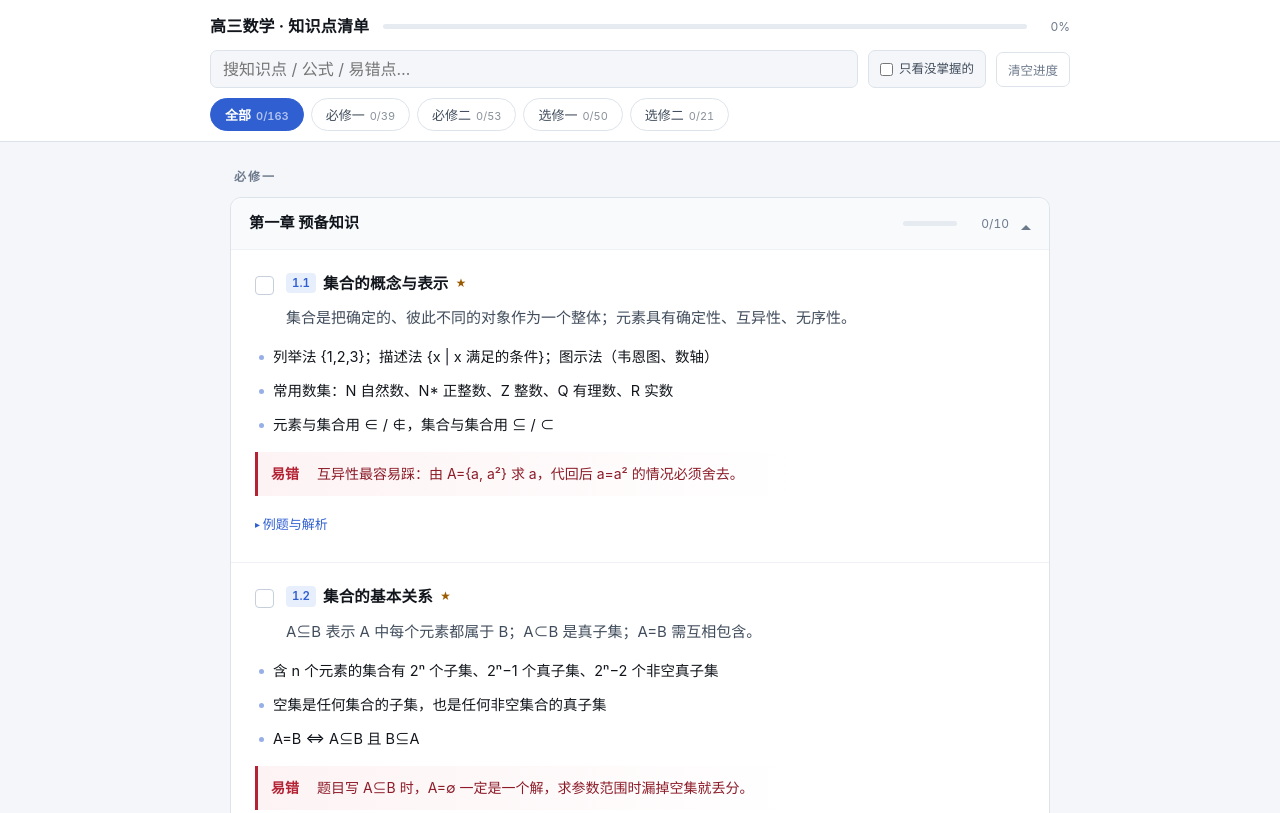
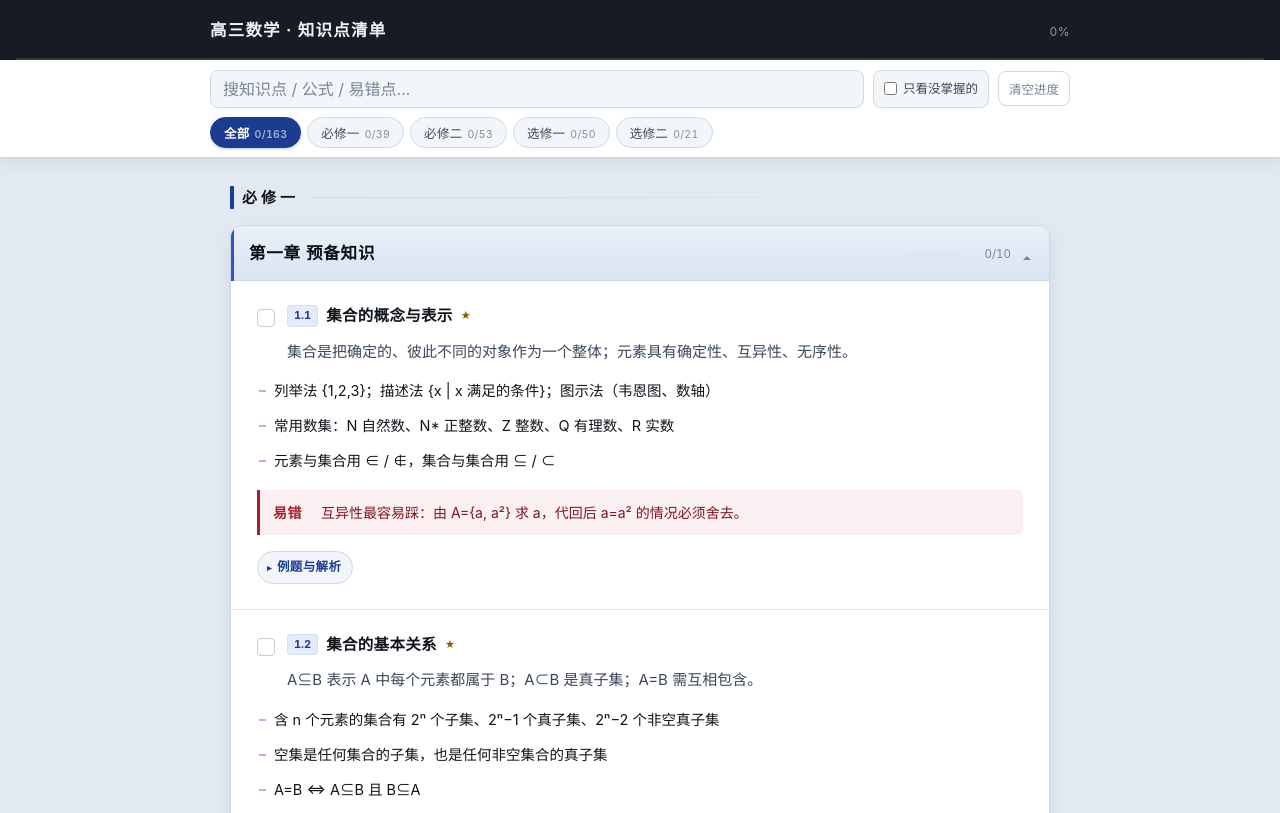
Before and after one commit to sereniiiii/math, a plain HTML site: page gaosan/index.html in a window 1280 px wide. Shown: the top 813 px of the page. Drawn offline with Linux system fonts and the light colour scheme.

Commit message:
知识点页改正式文档式排版：墨蓝顶栏/灰底白框/衬线章标题/框内连续条目

```diff
--- a/gaosan/assets/style.css
+++ b/gaosan/assets/style.css
@@ -1,25 +1,45 @@
 /* 高三数学知识点清单
-   视觉基调对齐 CPA 学习平台：冷灰底 + 纯白面板 + 单一蓝色强调 + 大行距。
-   关键不同：一章 = 一个白框，框内按知识点连续排版，用细分割线和留白分层，
-             不再是一张张独立卡片。 */
+   视觉基调：墨蓝顶栏 + 冷灰底 + 纯白面板 + 单一蓝色强调。
+   层次靠"深—灰—白"三档底色与极轻阴影拉开，标题用衬线，正文用无衬线保证公式清晰。
+   一章 = 一个白框，框内按知识点连续排版，用细分割线和留白分层。 */
 :root {
-  --ink: #12161c;
-  --ink-2: #414d5c;
-  --ink-3: #6d7a8c;
-  --bg: #f4f6f9;
-  --card: #ffffff;
-  --line: #dde3ea;
-  --line-2: #eef2f7;
-  --brand: #2f5fd0;
-  --brand-2: #1f4bb5;
-  --brand-soft: #e8effc;
-  --ok: #0b7a4b;
-  --warn: #b32334;
-  --warn-soft: #fdf3f4;
-  --star: #9a5b00;
-  --radius: 11px;
+  /* 顶栏 */
+  --nav-bg: #171c24;
+  --nav-text: #eef2f8;
+  --nav-dim: #8d99ab;
+
+  /* 三档底色 */
+  --page-bg: #e3e9f2;
+  --panel: #ffffff;
+  --panel-2: #f2f6fb;
+  --panel-3: #e4ecf6;
+
+  /* 分隔 */
+  --line: #cfd9e6;
+  --line-2: #e6ecf4;
+
+  /* 文字 */
+  --ink: #10151b;
+  --ink-2: #3b4859;
+  --ink-3: #78859a;
+
+  /* 强调 */
+  --blue: #2a56c6;
+  --blue-deep: #1b3c8f;
+  --blue-soft: #e4ebfa;
+  --ok: #0b6b45;
+  --warn: #a91f2f;
+  --warn-soft: #fbf0f1;
+  --star: #8a5a06;
+
+  --radius: 12px;
+  --shadow-sm: 0 1px 2px rgba(16, 21, 27, 0.04);
+  --shadow: 0 1px 3px rgba(16, 21, 27, 0.05), 0 8px 20px rgba(16, 21, 27, 0.045);
+
   --font: -apple-system, BlinkMacSystemFont, "PingFang SC", "Hiragino Sans GB",
           "Microsoft YaHei", "Segoe UI", sans-serif;
+  --font-serif: "Songti SC", "Source Han Serif SC", "Noto Serif SC", Georgia,
+                "Times New Roman", serif;
 }
 
 * { box-sizing: border-box; -webkit-tap-highlight-color: transparent; }
@@ -28,85 +48,78 @@ html { -webkit-text-size-adjust: 100%; }
 
 body {
   margin: 0;
-  background: var(--bg);
+  background: var(--page-bg);
   color: var(--ink);
   font-family: var(--font);
   font-size: 15px;
-  line-height: 1.75;
+  line-height: 1.8;
   -webkit-font-smoothing: antialiased;
-  padding-bottom: 30px;
+  padding-bottom: 26px;
 }
 
-/* ---------- 顶部 ---------- */
-.top {
-  position: sticky;
-  top: 0;
-  z-index: 20;
-  background: rgba(255, 255, 255, 0.96);
-  backdrop-filter: saturate(180%) blur(10px);
-  border-bottom: 1px solid var(--line);
-  padding: 12px 16px 0;
+/* ---------- 墨蓝顶栏（随页面滚走） ---------- */
+.nav {
+  background: var(--nav-bg);
+  padding: 15px 16px 0;
 }
 
-.top-inner {
+.nav-in {
   display: flex;
-  align-items: center;
-  gap: 14px;
+  align-items: baseline;
+  gap: 12px;
   max-width: 860px;
   margin: 0 auto;
 }
 
 h1 {
-  flex: 0 0 auto;
+  flex: 1;
   margin: 0;
-  font-size: 16px;
-  font-weight: 650;
-  letter-spacing: 0.2px;
-  color: var(--ink);
+  font-family: var(--font-serif);
+  font-size: 16.5px;
+  font-weight: 600;
+  letter-spacing: 1.2px;
+  color: var(--nav-text);
   white-space: nowrap;
 }
 
-.progress {
-  flex: 1;
+.pct {
+  flex: 0 0 auto;
+  font-size: 12px;
+  letter-spacing: 0.5px;
+  color: var(--nav-dim);
+  font-variant-numeric: tabular-nums;
+}
+
+.nav-bar {
+  height: 2px;
+  margin-top: 13px;
+  background: rgba(255, 255, 255, 0.13);
+}
+.nav-bar i {
+  display: block;
+  height: 100%;
+  width: 0;
+  background: linear-gradient(90deg, #3f6fd8, #7ba3f0);
+  transition: width 0.3s ease;
+}
+
+/* ---------- 吸顶工具条 ---------- */
+.top {
+  position: sticky;
+  top: 0;
+  z-index: 20;
+  background: #fff;
+  border-bottom: 1px solid var(--line);
+  box-shadow: 0 1px 0 rgba(16, 21, 27, 0.03), 0 6px 16px rgba(16, 21, 27, 0.06);
+  padding: 10px 16px 0;
+}
+
+.tools {
   display: flex;
   align-items: center;
   gap: 9px;
-  min-width: 0;
-}
-
-.bar {
-  flex: 1;
-  height: 5px;
-  background: #e6ebf2;
-  border-radius: 99px;
-  overflow: hidden;
-}
-
-.bar i {
-  display: block;
-  height: 100%;
-  width: 0;
-  background: var(--brand);
-  border-radius: 99px;
-  transition: width 0.25s ease;
-}
-
-#pct {
-  flex: 0 0 auto;
-  font-size: 12px;
-  color: var(--ink-3);
-  font-variant-numeric: tabular-nums;
-  min-width: 34px;
-  text-align: right;
-}
-
-/* 工具栏 */
-.tools {
-  display: flex;
-  align-items: center;
-  gap: 10px;
   max-width: 860px;
-  margin: 10px auto 0;
+  margin: 0 auto;
 }
 
 .tools input[type="search"] {
@@ -115,16 +128,18 @@ h1 {
   font-family: inherit;
   font-size: 16px;
   color: var(--ink);
-  background: var(--bg);
+  background: var(--panel-2);
   border: 1px solid var(--line);
-  border-radius: 7px;
+  border-radius: 8px;
   padding: 8px 12px;
   outline: none;
+  transition: background 0.15s ease, border-color 0.15s ease, box-shadow 0.15s ease;
 }
+.tools input[type="search"]::placeholder { color: var(--ink-3); }
 .tools input[type="search"]:focus {
-  border-color: var(--brand);
   background: #fff;
-  box-shadow: 0 0 0 3px var(--brand-soft);
+  border-color: var(--blue);
+  box-shadow: 0 0 0 3px rgba(42, 86, 198, 0.12);
 }
 
 .switch {
@@ -134,14 +149,14 @@ h1 {
   gap: 6px;
   font-size: 12.5px;
   color: var(--ink-2);
-  background: var(--bg);
+  background: var(--panel-2);
   border: 1px solid var(--line);
-  border-radius: 7px;
-  padding: 7px 11px;
+  border-radius: 8px;
+  padding: 7px 10px;
   cursor: pointer;
   white-space: nowrap;
 }
-.switch input { accent-color: var(--brand); margin: 0; }
+.switch input { accent-color: var(--blue); margin: 0; }
 
 .ghost {
   flex: 0 0 auto;
@@ -150,20 +165,20 @@ h1 {
   color: var(--ink-3);
   background: transparent;
   border: 1px solid var(--line);
-  border-radius: 7px;
-  padding: 7px 11px;
+  border-radius: 8px;
+  padding: 7px 10px;
   cursor: pointer;
   white-space: nowrap;
 }
-.ghost:active { background: var(--bg); }
+.ghost:active { background: var(--panel-2); }
 
 /* 册切换 */
 .tabs {
   display: flex;
-  gap: 7px;
+  gap: 6px;
   max-width: 860px;
-  margin: 10px auto 0;
-  padding-bottom: 10px;
+  margin: 9px auto 0;
+  padding-bottom: 9px;
   overflow-x: auto;
   scrollbar-width: none;
 }
@@ -172,25 +187,27 @@ h1 {
 .tab {
   flex: 0 0 auto;
   font-family: inherit;
-  font-size: 13px;
+  font-size: 12.5px;
+  letter-spacing: 0.3px;
   color: var(--ink-2);
-  background: #fff;
+  background: var(--panel-2);
   border: 1px solid var(--line);
   border-radius: 99px;
-  padding: 6px 14px;
+  padding: 5px 13px;
   cursor: pointer;
-  transition: background 0.15s ease, border-color 0.15s ease;
+  transition: background 0.15s ease, color 0.15s ease, border-color 0.15s ease;
 }
 .tab[aria-selected="true"] {
-  background: var(--brand);
-  border-color: var(--brand);
+  background: var(--blue-deep);
+  border-color: var(--blue-deep);
   color: #fff;
   font-weight: 600;
+  box-shadow: 0 1px 3px rgba(27, 60, 143, 0.28);
 }
 .tab .n {
-  font-size: 11px;
+  font-size: 10.5px;
   margin-left: 5px;
-  opacity: 0.62;
+  opacity: 0.6;
   font-variant-numeric: tabular-nums;
 }
 
@@ -198,24 +215,48 @@ h1 {
 main {
   max-width: 860px;
   margin: 0 auto;
-  padding: 18px 16px 10px;
+  padding: 20px 16px 10px;
 }
 
+/* 册标题：衬线 + 竖向色条 + 延伸横线，做文档分卷感 */
 .book-title {
-  margin: 22px 4px 10px;
-  font-size: 12px;
-  font-weight: 650;
-  letter-spacing: 2px;
-  color: var(--ink-3);
+  display: flex;
+  align-items: center;
+  gap: 12px;
+  margin: 30px 0 14px;
+  padding-left: 12px;
+  position: relative;
+  font-family: var(--font-serif);
+  font-size: 15px;
+  font-weight: 700;
+  letter-spacing: 4px;
+  color: var(--ink);
+}
+.book-title::before {
+  content: "";
+  position: absolute;
+  left: 0;
+  top: 2px;
+  bottom: 2px;
+  width: 4px;
+  background: var(--blue-deep);
+  border-radius: 1px;
 }
 .book-title:first-child { margin-top: 2px; }
+.book-title::after {
+  content: "";
+  flex: 1;
+  height: 1px;
+  background: linear-gradient(90deg, var(--line), transparent);
+}
 
-/* 章 = 一个框 */
+/* 章 = 一个白框，浮在灰底上 */
 .chap {
-  background: var(--card);
+  background: var(--panel);
   border: 1px solid var(--line);
   border-radius: var(--radius);
-  margin-bottom: 14px;
+  margin-bottom: 18px;
+  box-shadow: 0 1px 2px rgba(16, 21, 27, 0.06), 0 10px 24px rgba(16, 21, 27, 0.07);
   overflow: hidden;
 }
 
@@ -224,31 +265,34 @@ main {
   align-items: center;
   gap: 12px;
   width: 100%;
-  padding: 14px 18px;
+  padding: 15px 18px;
   border: 0;
-  background: #f8fafc;
+  background: linear-gradient(180deg, #eaf0f9 0%, #d9e3f2 100%);
+  box-shadow: inset 3px 0 0 var(--blue), inset 0 -1px 0 var(--line);
   font-family: inherit;
-  font-size: 15px;
   text-align: left;
   cursor: pointer;
   color: var(--ink);
-  border-bottom: 1px solid transparent;
+  transition: background 0.15s ease;
 }
-.chap.open .chap-head { border-bottom-color: var(--line-2); }
-.chap-head:active { background: #f1f5f9; }
+.chap.open .chap-head { box-shadow: inset 3px 0 0 var(--blue), inset 0 -1px 0 var(--line); }
+.chap-head:active { background: #d8e2f1; }
 
 .chap-name {
   flex: 1;
-  font-weight: 650;
+  font-family: var(--font-serif);
+  font-size: 16.5px;
+  font-weight: 700;
   line-height: 1.5;
-  letter-spacing: 0.2px;
+  letter-spacing: 0.8px;
+  color: #0c1117;
 }
 
 .chap-bar {
   flex: 0 0 auto;
-  width: 54px;
-  height: 5px;
-  background: #e6ebf2;
+  width: 50px;
+  height: 4px;
+  background: #dde5ef;
   border-radius: 99px;
   overflow: hidden;
 }
@@ -264,7 +308,7 @@ main {
   flex: 0 0 auto;
   min-width: 40px;
   text-align: right;
-  font-size: 12px;
+  font-size: 11.5px;
   color: var(--ink-3);
   font-variant-numeric: tabular-nums;
 }
@@ -273,24 +317,24 @@ main {
   flex: 0 0 auto;
   width: 0;
   height: 0;
-  border: 5px solid transparent;
+  border: 4.5px solid transparent;
   border-top-color: var(--ink-3);
   margin-top: 4px;
   transition: transform 0.2s ease;
 }
 .chap.open .caret { transform: rotate(180deg); }
 
-.chap-body { display: none; }
+.chap-body { display: none; background: var(--panel); }
 .chap.open .chap-body { display: block; }
 
-/* 框内的知识点：连续排版，只靠分割线和留白 */
+/* 框内知识点：连续排版，只靠分割线和留白 */
 .card {
-  padding: 20px 20px 22px;
-  border-top: 1px solid var(--line-2);
-  transition: opacity 0.2s ease;
+  padding: 22px 21px 24px;
+  border-top: 1px solid #e1e9f3;
+  transition: opacity 0.2s ease, background 0.2s ease;
 }
 .card:first-child { border-top: 0; }
-.card.done { opacity: 0.55; }
+.card.done { opacity: 0.52; background: #fcfdfe; }
 
 .card-head {
   display: flex;
@@ -298,25 +342,26 @@ main {
   gap: 12px;
 }
 
-/* 勾选：小方块，不抢视线 */
+/* 勾选 */
 .check {
   flex: 0 0 auto;
-  width: 19px;
-  height: 19px;
-  margin-top: 4px;
-  border: 1.5px solid #c6cfdb;
+  width: 18px;
+  height: 18px;
+  margin-top: 5px;
+  border: 1.5px solid #c2ccda;
   border-radius: 4px;
   background: #fff;
   cursor: pointer;
   position: relative;
   padding: 0;
-  transition: background 0.15s ease, border-color 0.15s ease;
+  transition: background 0.15s ease, border-color 0.15s ease, box-shadow 0.15s ease;
 }
+.check:hover { border-color: var(--blue); }
 .check::after {
   content: "";
   position: absolute;
-  left: 5px;
-  top: 2px;
+  left: 4.5px;
+  top: 1.5px;
   width: 6px;
   height: 10px;
   border-right: 2px solid #fff;
@@ -332,56 +377,58 @@ main {
 
 .title-wrap { flex: 1; min-width: 0; }
 
-/* 知识点标题 = 小节分类标题 */
+/* 知识点标题 */
 .t {
   font-size: 15.5px;
   font-weight: 650;
   line-height: 1.6;
+  letter-spacing: 0.3px;
   color: var(--ink);
-  letter-spacing: 0.2px;
 }
+
 .t .stars {
   font-style: normal;
-  font-size: 10.5px;
-  letter-spacing: 0;
+  font-size: 10px;
+  letter-spacing: 0.5px;
   color: var(--star);
-  margin-left: 7px;
+  margin-left: 8px;
   vertical-align: 2px;
 }
 
-/* 编号做成浅色标签，让框内的小节分类一眼能分开 */
+/* 编号：方角标签，正式感强于圆角 */
 .t .num {
   display: inline-block;
-  font-size: 11.5px;
-  font-weight: 600;
-  color: var(--brand);
-  background: var(--brand-soft);
-  border-radius: 4px;
+  font-size: 11px;
+  font-weight: 700;
+  font-family: var(--font);
+  color: var(--blue-deep);
+  background: var(--blue-soft);
+  border: 1px solid #d3e0f7;
+  border-radius: 3px;
   padding: 1px 6px;
-  margin-right: 7px;
+  margin-right: 8px;
   vertical-align: 2px;
   font-variant-numeric: tabular-nums;
   letter-spacing: 0;
 }
 
 .core {
-  margin: 8px 0 0;
+  margin: 9px 0 0;
   font-size: 14.5px;
   line-height: 1.85;
   color: var(--ink-2);
 }
 
-/* 公式 / 要点：连续文本，不缩成碎条目 */
+/* 公式 / 要点 */
 .keys {
-  margin: 12px 0 0;
-  padding: 0 0 0 2px;
+  margin: 13px 0 0;
+  padding: 0;
   list-style: none;
-  counter-reset: k;
 }
 .keys li {
   position: relative;
-  padding-left: 16px;
-  margin-bottom: 7px;
+  padding-left: 17px;
+  margin-bottom: 8px;
   font-size: 14px;
   line-height: 1.85;
   color: var(--ink);
@@ -392,62 +439,73 @@ main {
   content: "";
   position: absolute;
   left: 2px;
-  top: 11px;
-  width: 5px;
-  height: 5px;
-  border-radius: 50%;
-  background: var(--brand);
-  opacity: 0.5;
+  top: 12px;
+  width: 7px;
+  height: 2px;
+  background: var(--blue);
+  opacity: 0.42;
 }
 
-/* 易错：左侧细线，不做成色块卡片 */
+/* 易错：左侧标尺线 */
 .trap {
-  margin: 14px 0 0;
-  padding: 9px 0 9px 13px;
+  margin: 15px 0 0;
+  padding: 10px 14px 10px 13px;
   border-left: 3px solid var(--warn);
-  background: linear-gradient(90deg, var(--warn-soft), transparent 70%);
+  background: var(--warn-soft);
   font-size: 14px;
   line-height: 1.8;
-  color: #8c1c28;
-  border-radius: 0 5px 5px 0;
+  color: #7d1725;
+  border-radius: 0 6px 6px 0;
 }
 .trap b {
-  font-weight: 650;
+  font-weight: 700;
   color: var(--warn);
-  margin-right: 4px;
+  margin-right: 5px;
+  letter-spacing: 0.5px;
 }
 
-/* 例题 */
+/* 例题：做成可点的标签块，而不是一行小字 */
 .eg {
-  margin: 14px 0 0;
+  margin: 16px 0 0;
   font-size: 13.5px;
 }
 .eg summary {
-  display: inline-block;
+  display: inline-flex;
+  align-items: center;
+  gap: 5px;
   cursor: pointer;
-  color: var(--brand);
-  font-size: 13px;
-  padding: 3px 0;
+  color: var(--blue-deep);
+  font-size: 12.5px;
+  font-weight: 600;
+  letter-spacing: 0.4px;
+  padding: 4px 11px 4px 9px;
   list-style: none;
+  background: var(--panel-2);
+  border: 1px solid var(--line);
+  border-radius: 99px;
+  transition: background 0.15s ease, border-color 0.15s ease;
 }
+.eg summary:hover { background: var(--panel-3); border-color: #bccde6; }
 .eg summary::-webkit-details-marker { display: none; }
 .eg summary::before {
-  content: "▸ ";
-  font-size: 10px;
-  vertical-align: 1px;
+  content: "▸";
+  font-size: 9px;
+  line-height: 1;
 }
-.eg[open] summary::before { content: "▾ "; }
+.eg[open] summary::before { content: "▾"; }
+.eg[open] summary { background: var(--blue-soft); border-color: #c3d4f2; }
 .eg-body {
-  margin-top: 8px;
-  padding: 12px 14px;
-  background: #f8fafc;
+  margin-top: 9px;
+  padding: 13px 15px;
+  background: var(--panel-2);
+  border: 1px solid var(--line-2);
   border-radius: 7px;
   line-height: 1.85;
 }
-.eg-body .q { color: var(--ink); margin-bottom: 7px; }
+.eg-body .q { color: var(--ink); margin-bottom: 8px; }
 .eg-body .a {
   color: var(--ok);
-  padding-top: 7px;
+  padding-top: 8px;
   border-top: 1px dashed var(--line);
 }
 
@@ -463,30 +521,35 @@ main {
   margin: 0 auto;
   text-align: center;
   color: var(--ink-3);
-  font-size: 12px;
-  line-height: 1.8;
-  padding: 14px 20px 28px;
+  font-size: 11.5px;
+  letter-spacing: 0.3px;
+  line-height: 1.9;
+  padding: 14px 20px 26px;
 }
 .foot b { color: var(--ink-2); font-variant-numeric: tabular-nums; }
 
 mark {
-  background: #fff2b8;
+  background: #fff0a8;
   color: inherit;
   border-radius: 2px;
   padding: 0 1px;
 }
 
 @media (min-width: 720px) {
-  main { padding: 22px 20px 14px; }
-  .card { padding: 22px 24px 24px; }
+  main { padding: 24px 20px 14px; }
+  .card { padding: 23px 26px 25px; }
   .core { font-size: 15px; }
   .keys li { font-size: 14.5px; }
+  .chap-name { font-size: 16.5px; }
 }
 
 @media print {
-  .tools, .tabs, .check, .ghost { display: none !important; }
-  .top { position: static; }
-  .chap { break-inside: auto; border-color: #ccc; }
+  .tools, .tabs, .check, .ghost, .nav-bar { display: none !important; }
+  .nav, .top { position: static; background: #fff; color: #000; }
+  h1 { color: #000; }
+  .chap { break-inside: auto; border-color: #ccc; box-shadow: none; }
+  .chap-head { background: #f2f2f2; box-shadow: none; }
+  .chap-name { color: #000; }
   .chap-body { display: block !important; }
   .card { break-inside: avoid; }
   details.eg { display: none; }
--- a/gaosan/index.html
+++ b/gaosan/index.html
@@ -10,15 +10,15 @@
 </head>
 <body>
 
+<div class="nav">
+  <div class="nav-in">
+    <h1>高三数学 · 知识点清单</h1>
+    <span class="pct" id="pct">0%</span>
+  </div>
+  <div class="nav-bar" aria-hidden="true"><i id="bar"></i></div>
+</div>
+
 <header class="top">
-  <div class="top-inner">
-    <h1>高三数学 · 知识点清单</h1>
-    <div class="progress" aria-hidden="true">
-      <div class="bar"><i id="bar"></i></div>
-      <span id="pct">0%</span>
-    </div>
-  </div>
-
   <div class="tools">
     <input id="q" type="search" placeholder="搜知识点 / 公式 / 易错点…" autocomplete="off" />
     <label class="switch">
```
